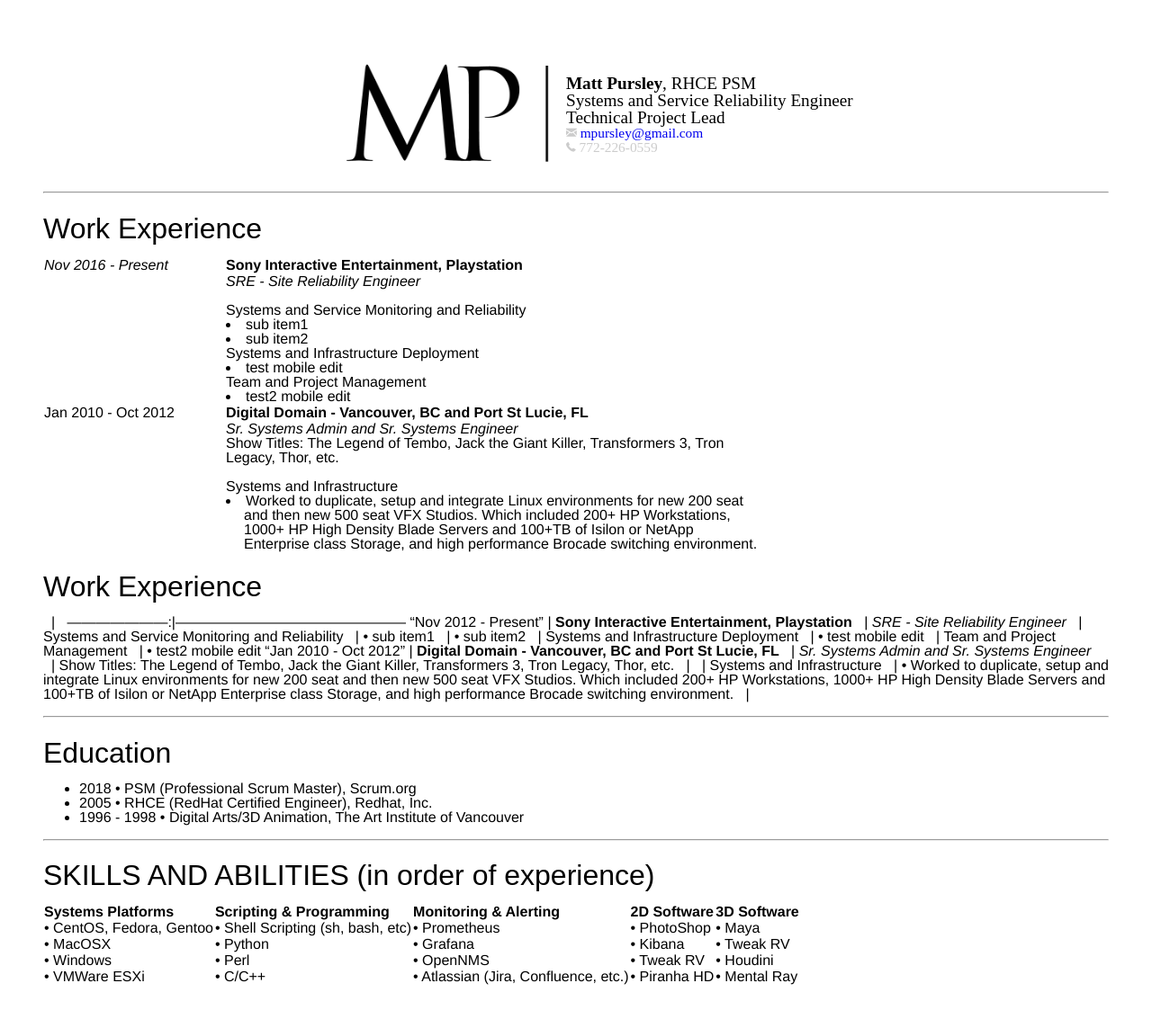
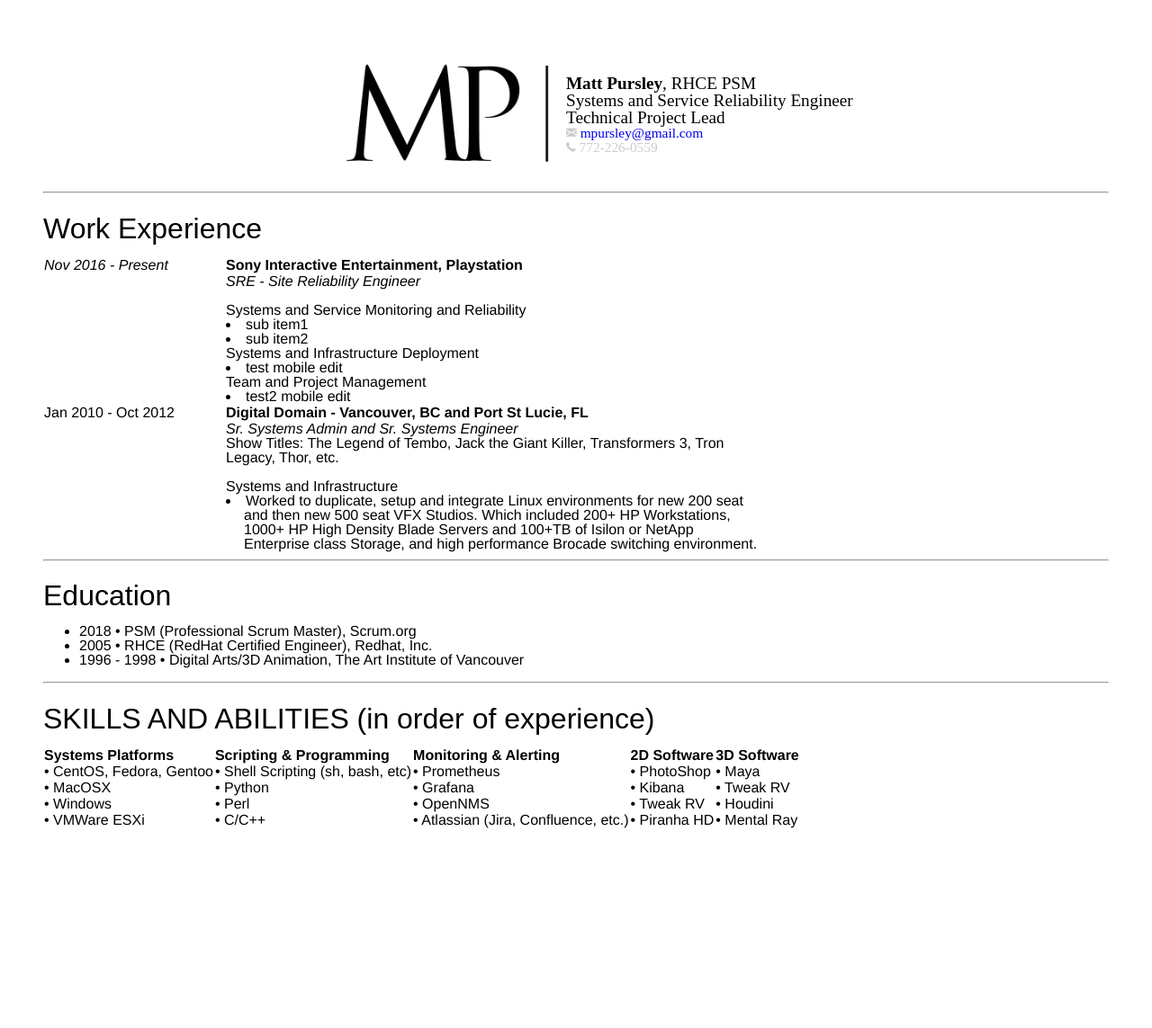
Before and after one commit to mpursley/mpursley.github.io, a Jekyll site: the page built from index_resume_short.md, in a window 1280 px wide. Shown: the whole page at 90% size. Built offline with Jekyll 4.4.1, drawn with Linux system fonts in a browser that asks for light colours; after the commit the page ends 969 px from its top, so only the background shows below that.

Commit message:
Update index_resume_short.md

```diff
--- a/index_resume_short.md
+++ b/index_resume_short.md
@@ -76,27 +76,6 @@
   </tr>
 </table>
 
-
-## Work Experience
-&nbsp;                | &nbsp;
----------------------:|------------------------------------------------
-"Nov 2012 - Present"  | **Sony Interactive Entertainment, Playstation**
-&nbsp;                | *SRE - Site Reliability Engineer*
-&nbsp;                | Systems and Service Monitoring and Reliability
-&nbsp;                | • sub item1
-&nbsp;                | • sub item2
-&nbsp;                | Systems and Infrastructure Deployment
-&nbsp;                | • test mobile edit
-&nbsp;                | Team and Project Management
-&nbsp;                | • test2 mobile edit
-"Jan 2010 - Oct 2012" | <b>Digital Domain - Vancouver, BC and Port St Lucie, FL</b>
-&nbsp;                | <i>Sr. Systems Admin and Sr. Systems Engineer</i><br>
-&nbsp;                | Show Titles: The Legend of Tembo, Jack the Giant Killer, Transformers 3, Tron Legacy, Thor, etc.
-&nbsp;                |
-&nbsp;                | Systems and Infrastructure
-&nbsp;                |  • Worked to duplicate, setup and integrate Linux environments for new 200 seat and then new 500 seat VFX Studios. Which included 200+ HP Workstations, 1000+ HP High Density Blade Servers and 100+TB of Isilon or NetApp Enterprise class Storage, and high performance Brocade switching environment.
-&nbsp;                | &nbsp;
-
 <hr>
 
 ## Education
```
